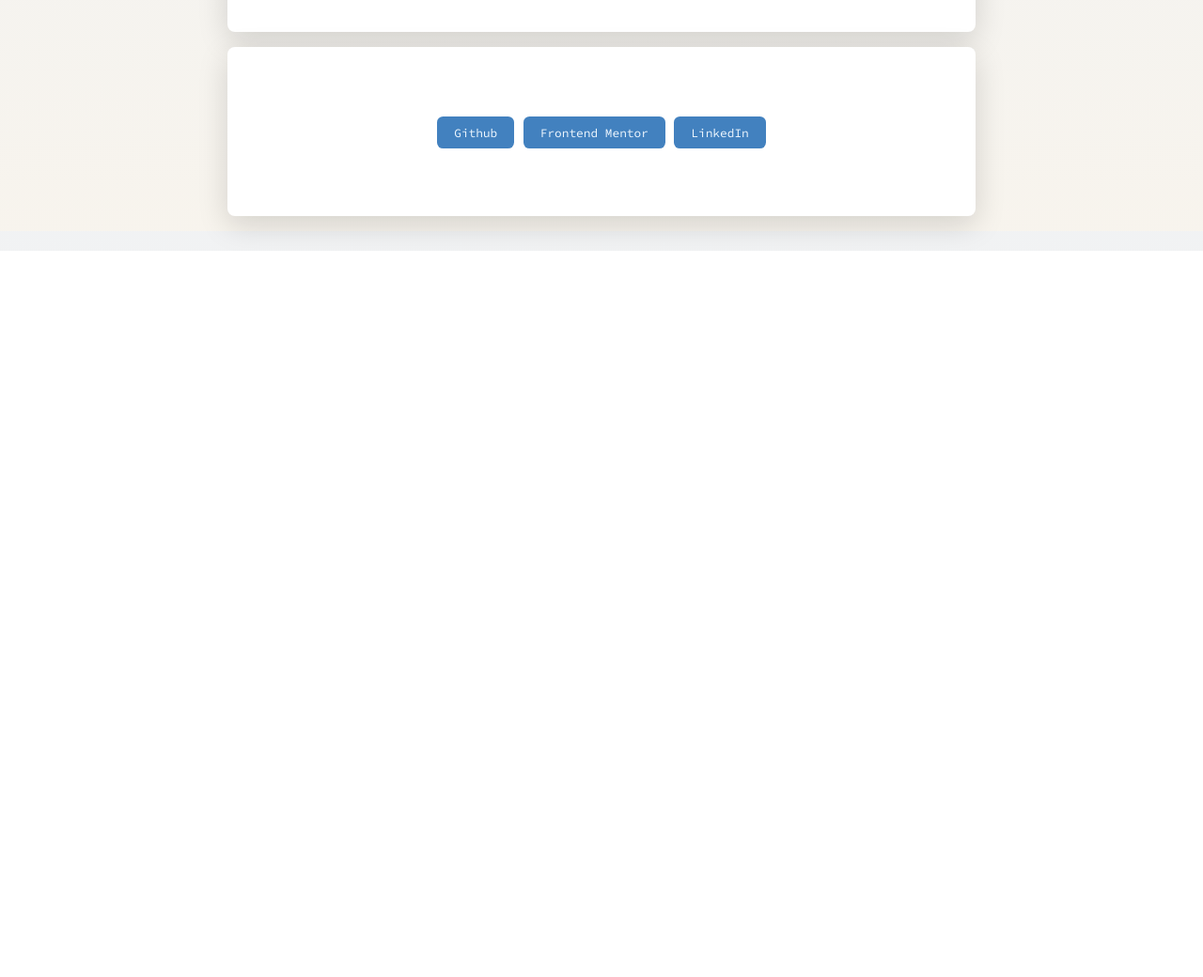
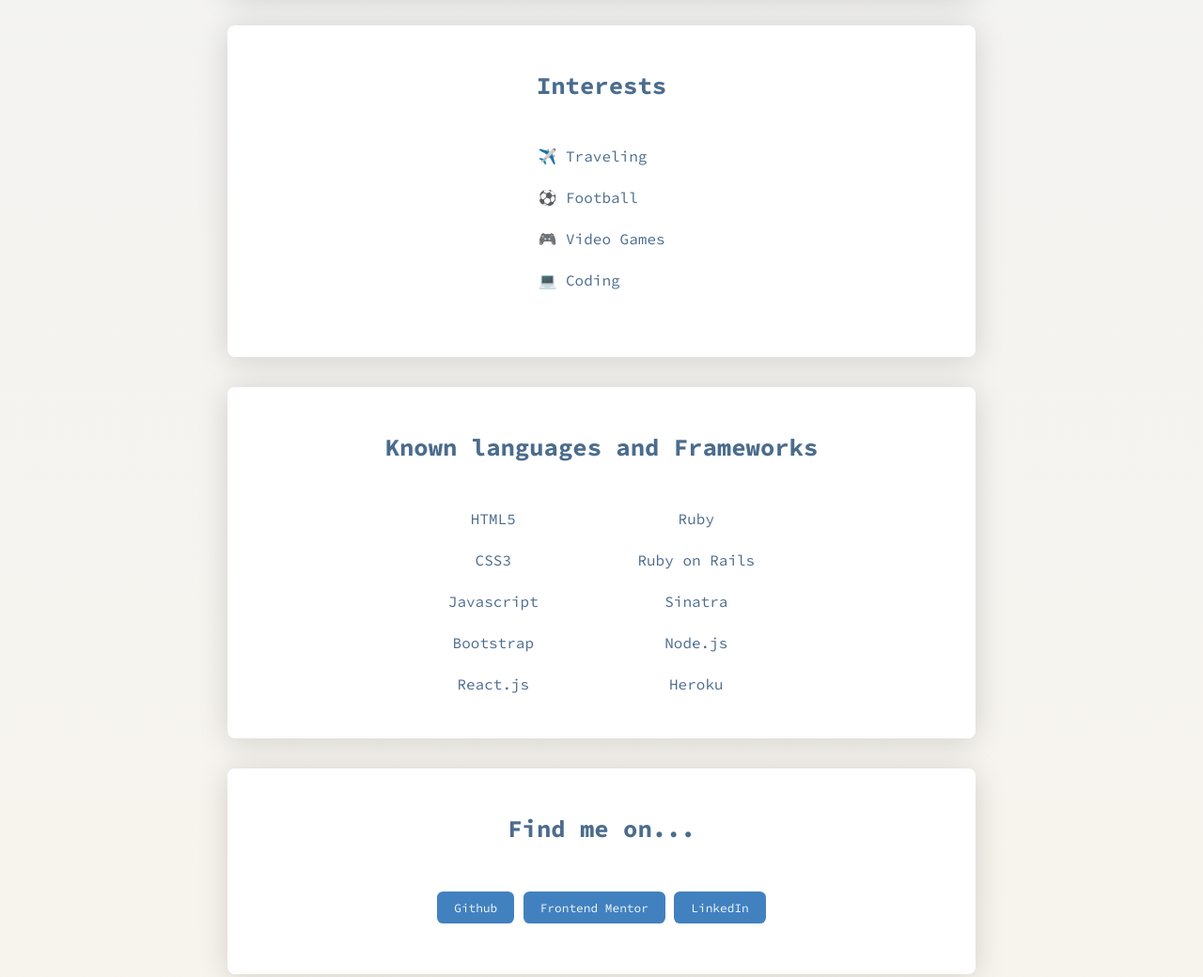
Before and after one commit to steppan26/profile-page, a plain HTML site: page index.html in a window 1280 px wide. Shown: the part 533-1573 px from the top of the page at 94% size. Before the commit the page ends 800 px from the top, so only its background shows below. Drawn offline with Linux system fonts and the light colour scheme.

Commit message:
interests section and known languages/frameworks section

```diff
--- a/index.html
+++ b/index.html
@@ -16,14 +16,41 @@
       <h1>Stephane BAROUX</h1>
       <h4>Aspiring web-developer</h4>
       <img src="images/Selfie_profile_pic.jpg" alt="Profile photo" class="img-avatar">
-      <p class="text-justify font-small margin-bottom-large">Lorem ipsum dolor sit amet consectetur adipisicing elit. Incidunt quisquam fugit natus temporibus commodi, soluta ratione nihil numquam unde quaerat repudiandae cumque! Delectus officiis repellendus excepturi earum ut consequuntur! Aliquam!</p>
+      <p class="text-justify font-small">Lorem ipsum dolor sit amet consectetur adipisicing elit. Incidunt quisquam fugit natus temporibus commodi, soluta ratione nihil numquam unde quaerat repudiandae cumque! Delectus officiis repellendus excepturi earum ut consequuntur! Aliquam!</p>
       <a href="/" class="btn-blue">Hire Me !</a>
     </div>
+    <div class="card-white" id="interests-list">
+      <h2>Interests</h2>
+        <ul class="list-style-none text-align-left center">
+          <li>✈️ Traveling</li>
+          <li>⚽️ Football</li>
+          <li>🎮 Video Games</li>
+          <li>💻 Coding</li>
+        </ul>
+    </div>
+    <div class="card-white" id="dev-competences">
+      <h2>Known languages and Frameworks</h2>
+      <ul class="list-style-none list-inline push-left">
+        <li>HTML5</li>
+        <li>CSS3</li>
+        <li>Javascript</li>
+        <li>Bootstrap</li>
+        <li>React.js</li>
+      </ul>
+      <ul class="list-style-none list-inline push-right">
+        <li>Ruby</li>
+        <li>Ruby on Rails</li>
+        <li>Sinatra</li>
+        <li>Node.js</li>
+        <li>Heroku</li>
+      </ul>
+    </div>
     <div class="card-white">
-      <ul class="list-inline">
-        <li><a href="https://github.com/steppan26" class="btn-blue font-small">Github</a></li>
-        <li><a href="https://www.frontendmentor.io/profile/steppan26" class="btn-blue font-small">Frontend Mentor</a></li>
-        <li><a href="https://www.linkedin.com/in/stephane-baroux/" class="btn-blue font-small">LinkedIn</a></li>
+      <h2>Find me on...</h2>
+      <ul class="list-style-none list-inline">
+        <li class="list-inline"><a href="https://github.com/steppan26" class="btn-blue font-small">Github</a></li>
+        <li class="list-inline"><a href="https://www.frontendmentor.io/profile/steppan26" class="btn-blue font-small">Frontend Mentor</a></li>
+        <li class="list-inline"><a href="https://www.linkedin.com/in/stephane-baroux/" class="btn-blue font-small">LinkedIn</a></li>
       </ul>
     </div>
   </body>
--- a/style.css
+++ b/style.css
@@ -1,3 +1,10 @@
+*,
+*::before,
+*:after {
+  padding: 0;
+  margin: 0;
+}
+
 body {
   font-family: 'Source Code Pro', monospace;
   background: linear-gradient(to bottom, hsl(210, 10%, 95%), hsl(40, 40%, 95%));
@@ -8,12 +15,18 @@ body {
 }
 
 .card-white {
+  display: block;
   max-width: 700px;
   background-color: white;
-  box-shadow: 0 0.6rem 2rem hsla(210, 0%, 6%, 0.15);
+  box-shadow: 0 0.2rem 2rem hsla(210, 0%, 6%, 0.15);
   border-radius: 0.5rem;
   padding: 3em 3em;
-  margin: 1em auto;
+  margin: 2em auto;
+  transition: box-shadow 320ms ease-in-out;
+}
+
+.card-white:hover {
+  box-shadow: 0 0.2rem 2rem hsla(210, 50%, 16%, 0.35);
 }
 
 h1 {
@@ -23,8 +36,17 @@ h1 {
   margin-bottom: 0;
 }
 
+h2 {
+  font-size: 1.6em;
+  padding-bottom: 1em;
+}
+
 h4 {
   margin-top: 0.2em;
+}
+
+.text-align-left {
+  text-align: left;
 }
 
 .text-justify {
@@ -48,18 +70,41 @@ h4 {
   box-shadow: 0 0 1.5em 0.1em hsla(210, 40%, 36%, 0.65);
 }
 
-.list-inline {
+.list-style-none {
   list-style: none;
-  padding: 0;
-  margin: 0;
 }
 
-.list-inline > li {
+.center {
   display: inline-block;
-  margin: 2em auto;
+  margin-left: auto;
+  margin-right: auto;
+}
+
+#dev-competences li{
+  margin-top: 1.5em;
+}
+
+#interests-list > ul {
+  padding: 0 2em;
+}
+
+#interests-list li{
+  margin: 1.5em 0;
+}
+
+.list-inline  {
+  display: inline-block;
+}
+
+.push-left {
+  padding-right: 3em;
+}
+.push-right {
+  padding-left: 3em;
 }
 
 .btn-blue {
+  display: inline-block;
   text-decoration: none;
   background-color: hsla(210, 50%, 50%, 0.99);
   padding: 0.7em 1.4em;
```
